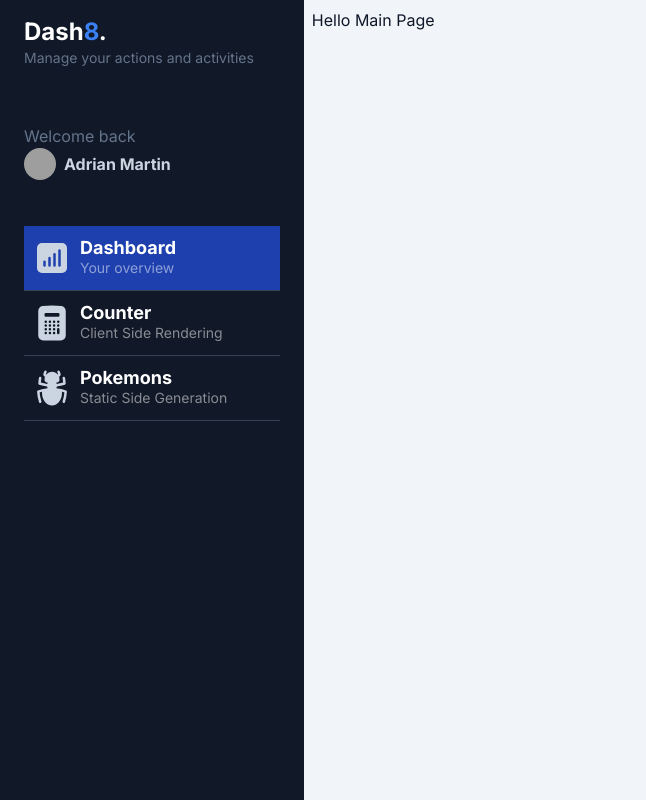
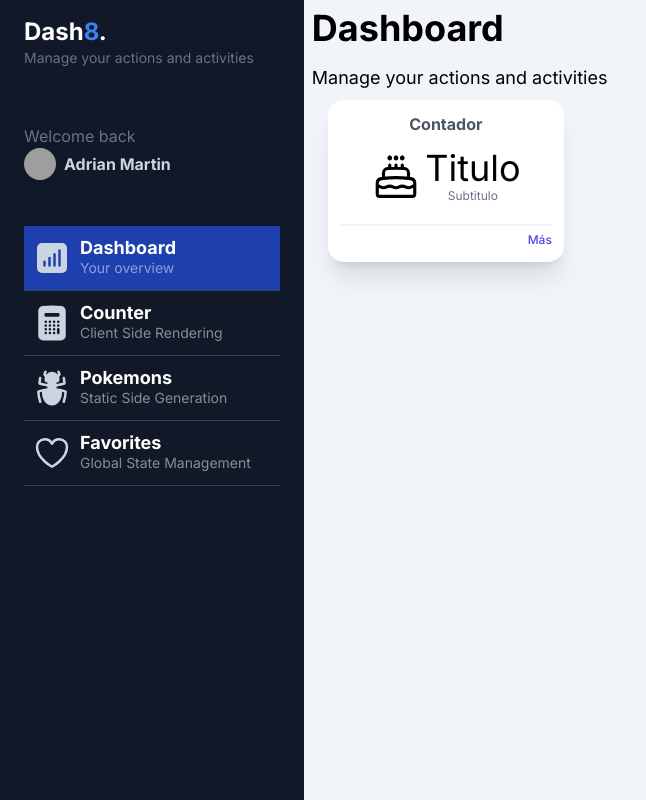
Before and after one commit to admartinbarcelo/next-test-dashboard, a Next.js app: page /dashboard/main in a window 1280 px wide. Shown: the whole page, without its empty margins (0-646 px from the left). Built offline with nearby package versions, Linux system fonts and the light colour scheme; grey boxes are pictures that could not be loaded.

Commit message:
Add Favorites page component and related functions

```diff
--- /dev/null
+++ b/src/app/dashboard/favorites/page.tsx
@@ -0,0 +1,20 @@
+import { PokemonGrid } from "@/pokemons";
+
+
+export const metadata = {
+    title: "Favorites",
+    description: "Your favorite pokemons",
+    };
+
+
+
+
+export default async function FavoritesPage() {
+
+
+  return (
+    <div className="flex flex-col">
+      <PokemonGrid pokemons={ [] } />
+    </div>
+  );
+}
--- a/src/app/dashboard/main/page.tsx
+++ b/src/app/dashboard/main/page.tsx
@@ -1,7 +1,15 @@
+import { SimpleWidget } from "@/components";
 
 
 export default function Mainpage() {
   return (
-    <div>Hello Main Page</div>
+    <div className="text-black">
+      <h1 className="text-4xl font-bold">Dashboard</h1>
+      <p className="text-lg mt-4">Manage your actions and activities</p>
+
+      <div className="flex flex-wrap p-2">
+        <SimpleWidget />
+      </div>
+    </div>
   )
 }
--- a/src/components/Sidebar.tsx
+++ b/src/components/Sidebar.tsx
@@ -1,6 +1,6 @@
 import Image from "next/image";
 
-import { HiChartBarSquare, HiCalculator, HiBugAnt } from "react-icons/hi2";
+import { HiChartBarSquare, HiCalculator, HiBugAnt, HiOutlineHeart } from "react-icons/hi2";
 import SidebarMenuItems from "./SidebarMenuItems";
 
 const menuItems = [
@@ -21,6 +21,12 @@ const menuItems = [
     icon: <HiBugAnt size={40} />,
     title: "Pokemons",
     subTitle: "Static Side Generation",
+  },
+  {
+    path: "/dashboard/favorites",
+    icon: <HiOutlineHeart size={40} />,
+    title: "Favorites",
+    subTitle: "Global State Management",
   },
 ];
 
```
